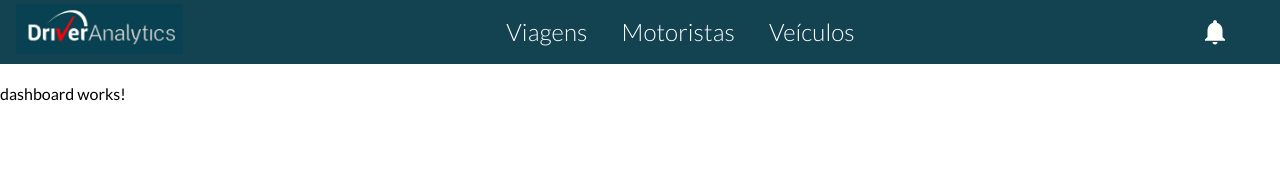
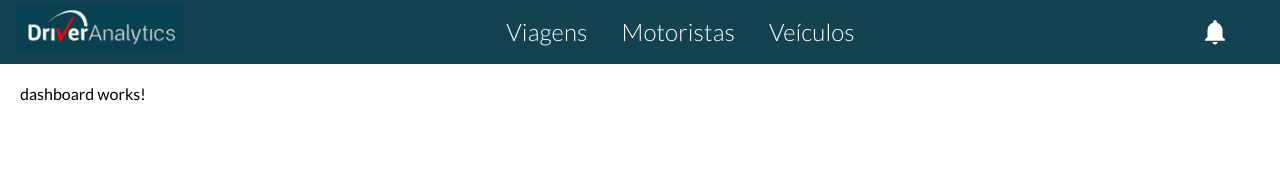
Before and after one commit to marianafaustino/desafio-motora-angular, an Angular app: page / in a window 1280 px wide. Shown: the top 174 px of the page. Built offline with nearby package versions, Linux system fonts and the light colour scheme.

Commit message:
style: adicionar margem para os componentes exibidos dentro do router-outlet

```diff
--- a/src/app/app.component.html
+++ b/src/app/app.component.html
@@ -32,7 +32,9 @@
   </button>
 </mat-menu>
 
-<router-outlet></router-outlet>
+<div class="content-container">
+  <router-outlet></router-outlet>
+</div>
 
 
 <mat-toolbar class="footer">
--- a/src/app/app.component.scss
+++ b/src/app/app.component.scss
@@ -0,0 +1,3 @@
+.content-container {
+    margin: 20px;
+}
```
